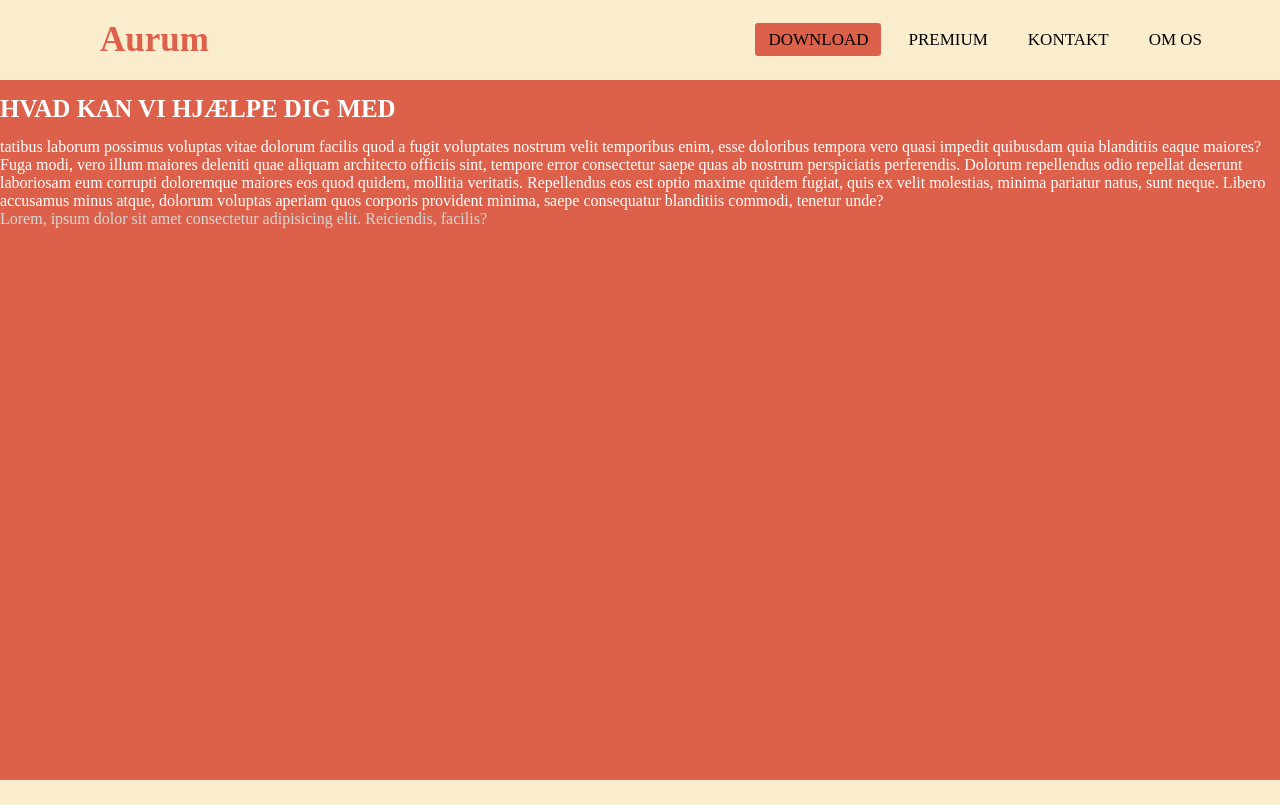
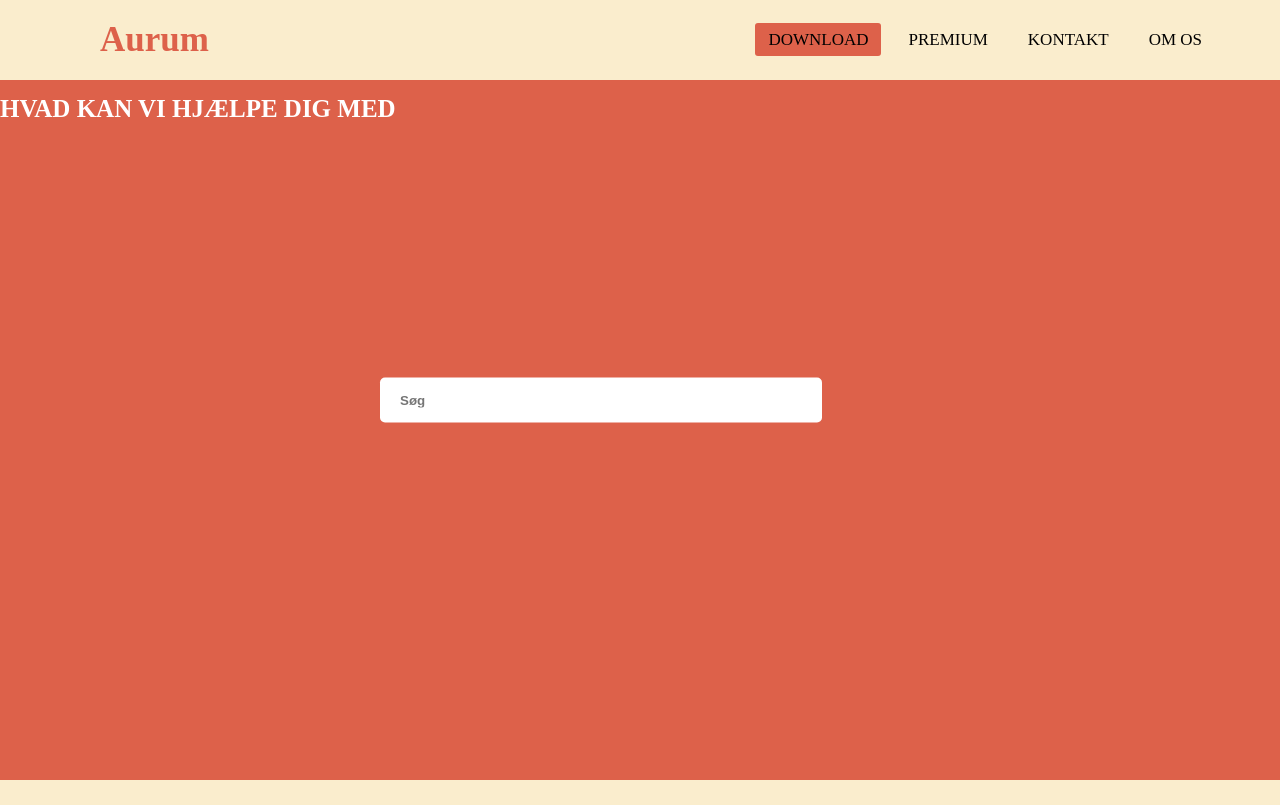
Before and after one commit to MadsSelander/AurumMCLY, a plain HTML site: page support.html in a window 1280 px wide. Shown: the top 805 px of the page. Drawn offline with Linux system fonts and the light colour scheme.

Commit message:
Indsat søgefelt og kodet csss

```diff
--- a/stylesheet.css
+++ b/stylesheet.css
@@ -1035,6 +1035,26 @@ color:#DD614A ;
 
 
 
+.wrapper{
+	position: absolute;
+    top: 50%;
+    left: 50%;
+    transform: translate(-50%, -50%);
+    max-width: 550px;
+    width: 100%;
+    padding: 15px;
+    display: flex;
+    justify-content: space-between;
+    border-radius: 5px;
+}
+
+.wrapper .input {
+    width: 85%;
+    padding: 15px 20px;
+    border: none;
+    border-radius: 5px;
+    font-weight: bold;
+}
 
 
 
--- a/support.html
+++ b/support.html
@@ -36,19 +36,15 @@
     <div id="container">
         <div id="main">
 
-
-
-
             <h1 class="overskrift">HVAD KAN VI HJÆLPE DIG MED</h1>
 
-            <p class="brødtekst">tatibus laborum possimus voluptas vitae dolorum facilis quod a fugit voluptates nostrum velit temporibus enim, esse doloribus tempora vero quasi impedit quibusdam quia blanditiis eaque maiores? Fuga modi, vero illum maiores deleniti quae aliquam architecto officiis sint, tempore error consectetur saepe quas ab nostrum perspiciatis perferendis. Dolorum repellendus odio repellat deserunt laboriosam eum corrupti doloremque maiores eos quod quidem, mollitia veritatis. Repellendus eos est optio maxime quidem fugiat, quis ex velit molestias, minima pariatur natus, sunt neque. Libero accusamus minus atque, dolorum voluptas aperiam quos corporis provident minima, saepe consequatur blanditiis commodi, tenetur unde?</p>
-            <p>Lorem, ipsum dolor sit amet consectetur adipisicing elit. Reiciendis, facilis?</p>
-
-
-
+            <div class="wrapper">
+            <input type="text" class="input"
+                placeholder="Søg">
+            <div class="searchbtn"></i></div>
+    </div>
 
         </div>
-
     </div>
 
     <footer id="footer">
```
